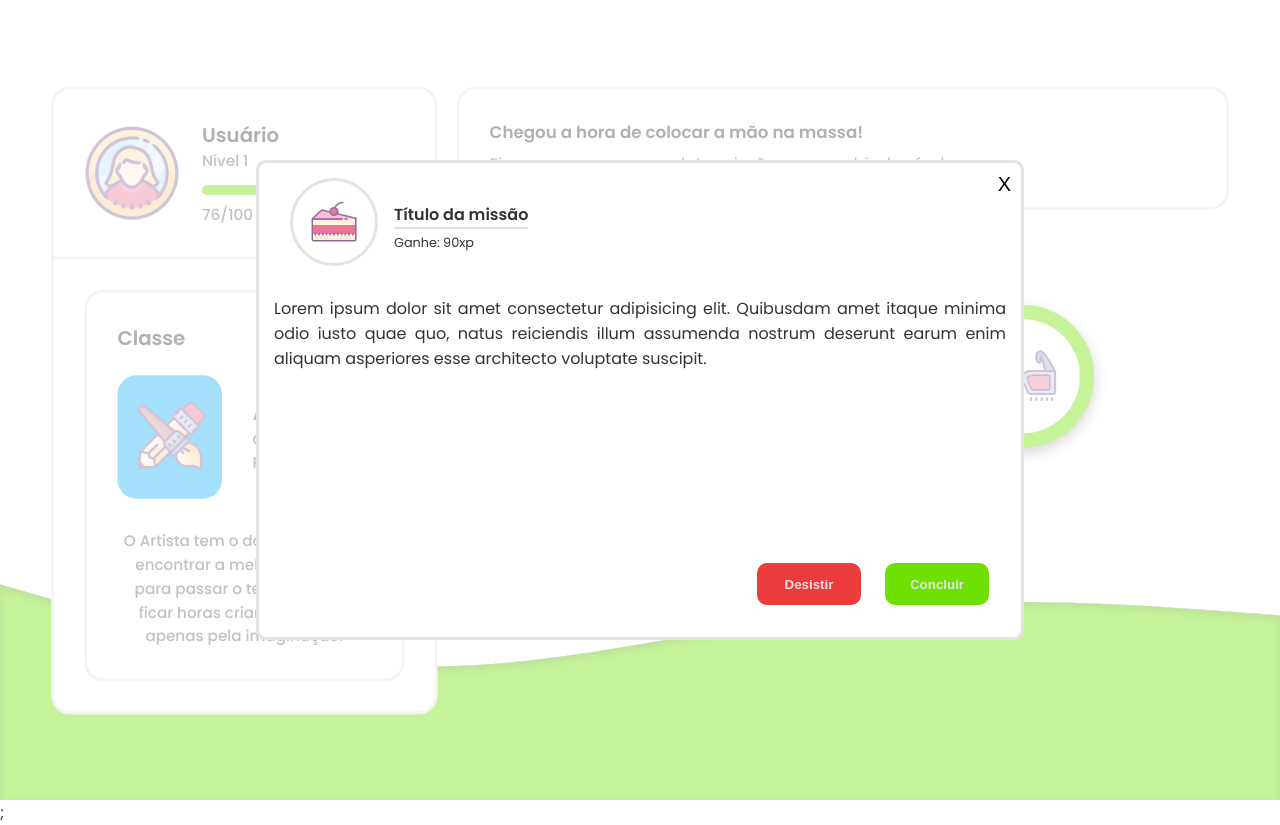
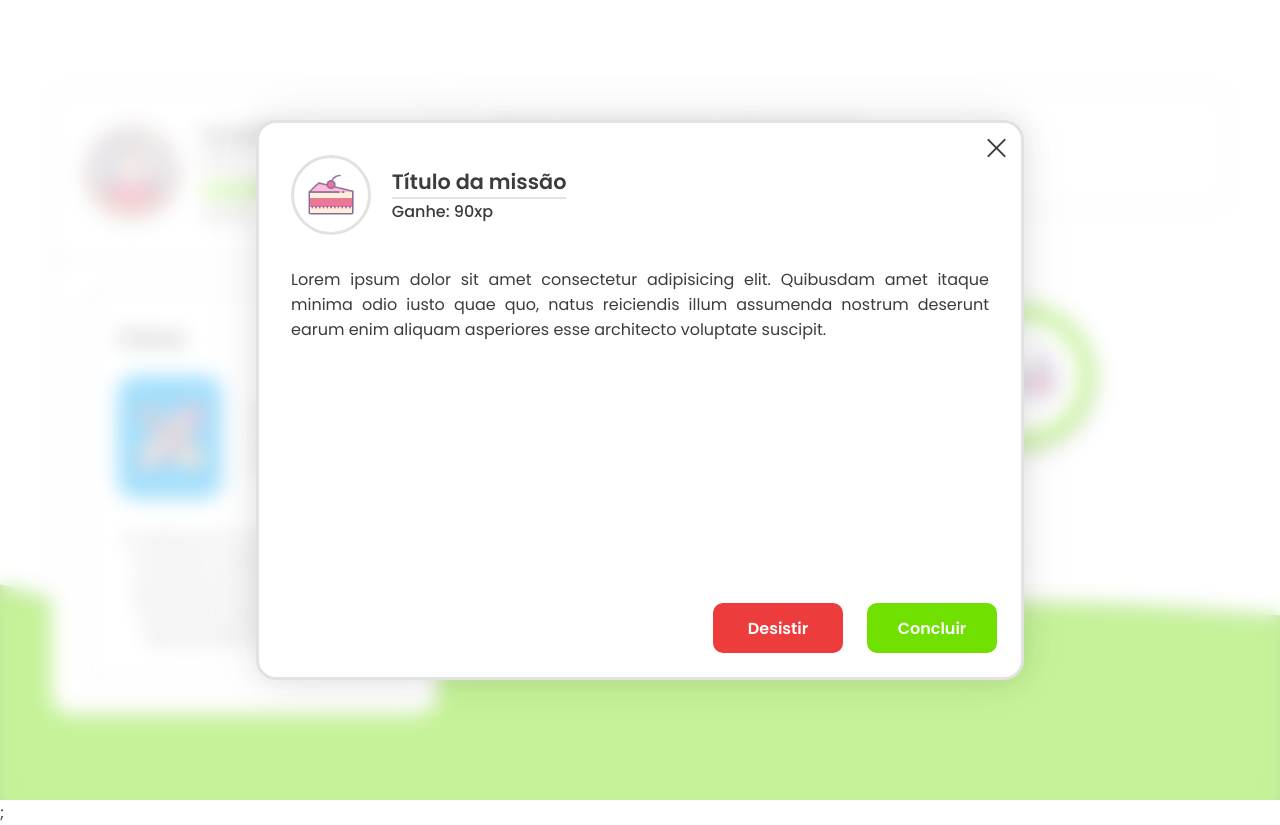
Before and after one commit to larissabenedet/The-Flexboxers-Indoors, a Next.js app: page / in a window 1280 px wide. Both pictures are taken after a click on the element 662 px from the left and 376 px from the top of the page. Built offline with nearby package versions, Linux system fonts and the light colour scheme.

Commit message:
Modal missoes estilizado

```diff
--- a/src/components/Modal.jsx
+++ b/src/components/Modal.jsx
@@ -6,34 +6,44 @@ const Modal = ({ id = "modal", onClose }) => {
     };
 
     return (
-    <div className={styles.modalActive} id={id} onClick={handleOutsideClick}>
+        <div
+            className={styles.modalActive}
+            id={id}
+            onClick={handleOutsideClick}
+        >
             <div className={styles.container}>
-        <button type="button" onClick={onClose}>
-          <span>X</span>
+                <button
+                    className={styles.closeButton}
+                    type="button"
+                    onClick={onClose}
+                >
+                    <div></div>
+                    <div></div>
                 </button>
+
+                <header>
                     <div className={styles.imgContainer}>
-          <img src="img/bolo.png" alt="mission"/>
+                        <img src="img/bolo.png" alt="mission" />
                     </div>
                     <div>
                         <h1>Título da missão</h1>
                         <span>Ganhe: 90xp</span>
                     </div>
+                </header>
+
+                <main>
                     <p>
-          Lorem ipsum dolor sit amet consectetur adipisicing elit. Quibusdam
-          amet itaque minima odio iusto quae quo, natus reiciendis illum
-          assumenda nostrum deserunt earum enim aliquam asperiores esse
-          architecto voluptate suscipit.
+                        Lorem ipsum dolor sit amet consectetur adipisicing elit.
+                        Quibusdam amet itaque minima odio iusto quae quo, natus
+                        reiciendis illum assumenda nostrum deserunt earum enim
+                        aliquam asperiores esse architecto voluptate suscipit.
                     </p>
+                </main>
 
-        <div className={styles.buttons}>
-          <button type="button">
-            Desistir
-          </button>
-          <button type="button">
-            Concluir
-          </button>
-        </div>
-
+                <footer>
+                    <button type="button">Desistir</button>
+                    <button type="button">Concluir</button>
+                </footer>
             </div>
         </div>
     );
--- a/src/styles/components/Modal.module.scss
+++ b/src/styles/components/Modal.module.scss
@@ -9,97 +9,129 @@
     display: flex;
     justify-content: center;
     align-items: center;
+    backdrop-filter: blur(10px);
 
     .container {
         position: relative;
         border: 3px solid var(--gray);
         background-color: white;
-        color: #333;
-        width: 60%;
-        height: 60%;
-        border-radius: 10px;
-        padding: 15px;
+        color: #3c3c3c;
+        width: 60vw;
+        height: 70vh;
+        border-radius: 20px;
+        padding: 2rem;
 
         display: flex;
-        flex-wrap: wrap;
+        flex-direction: column;
         justify-content: flex-start;
         align-items: flex-start;
 
-        & > div {
-            margin-left: 1rem;
+        box-shadow: 0px 0px 30px rgba(0, 0, 0, 0.1),
+            0px 0px 60px rgba(0, 0, 0, 0.05);
+    }
+
+    header {
+        display: flex;
+        align-items: center;
+        justify-content: flex-start;
+
+        div:last-child {
+            margin-left: 1.3rem;
         }
-        & > div > h1 {
-            margin-top: 1.5rem;
+
+        h1 {
+            font-size: 1.3rem;
+            margin: 0;
+            padding: 0;
+            border-bottom: 2px solid var(--gray);
+        }
+
+        span {
+            font-weight: 500;
+        }
+    }
+
+    main {
+        margin-top: 2rem;
+
+        p {
+            text-align: justify;
+        }
+    }
+
+    footer {
+        position: absolute;
+        bottom: 0;
+        left: 0;
+        right: 0;
+        padding: 0 1.5rem 1.5rem 0;
+        display: flex;
+        align-items: center;
+        justify-content: flex-end;
+
+        button {
+            border: none;
+            width: 130px;
+            height: 50px;
+            border-radius: 10px;
+            color: var(--background);
+            font-weight: 600;
             font-size: 1rem;
-            border-bottom: solid 2px var(--gray);
+            font-family: "Poppins";
+            cursor: pointer;
+            transition: 200ms;
+
+            &:hover {
+                filter: brightness(0.9);
+            }
         }
-        & > div > span {
-            font-size: 0.8rem;
+
+        button:first-child {
+            margin-right: 1.5rem;
+            background: var(--red);
         }
-        & > p {
-            text-align: justify;
 
-            height: 60%;
+        button:last-child {
+            background: var(--green);
         }
-        & > button {
-            background-color: transparent;
+    }
+
+    .closeButton {
+        background-color: transparent;
+        position: absolute;
+        border: none;
+        top: 10px;
+        right: 10px;
+        cursor: pointer;
+        width: 30px;
+        height: 30px;
+
+        display: flex;
+        align-items: center;
+        justify-content: center;
+
+        div {
+            width: 25px;
+            height: 2px;
+            border-radius: 3px;
+            background: var(--title);
             position: absolute;
-            border: none;
-            color: black;
-            padding: 10px;
-            font-weight: 500;
-            font-size: 20px;
-            top: 0;
-            right: 0;
-            cursor: pointer;
         }
-        .buttons {
-            & > button:first-child {
-                background: var(--red);
-                color: var(--gray);
-                font-weight: 800;
-                position: absolute;
-                right: 10rem;
-                bottom: 2rem;
-                height: 2.6rem;
-                width: 6.5rem;
-                border-radius: 10px;
-                border: none;
-                cursor: pointer;
-                transition: 0.3s;
-            }
-            & > button:first-child:hover {
-                opacity: 0.9;
-                height: 2.8rem;
-                width: 6.7rem;
-            }
-            & > button:last-child {
-                background: var(--green);
-                color: var(--gray);
-                font-weight: 800;
-                position: absolute;
-                right: 2rem;
-                bottom: 2rem;
-                height: 2.6rem;
-                width: 6.5rem;
-                border-radius: 10px;
-                border: none;
-                cursor: pointer;
-                transition: 0.3s;
-            }
-            & > button:last-child:hover {
-                opacity: 0.9;
-                height: 2.8rem;
-                width: 6.7rem;
-            }
+
+        div:first-child {
+            transform: rotateZ(45deg);
+        }
+
+        div:last-child {
+            transform: rotateZ(-45deg);
         }
     }
     .imgContainer {
         border-radius: 50%;
         border: solid 3px var(--gray);
 
-        width: 5.5rem;
-        height: 5.5rem;
+        width: 5rem;
+        height: 5rem;
 
         display: flex;
         align-items: center;
```
Lines whose indentation alone changed are shown as unchanged.
